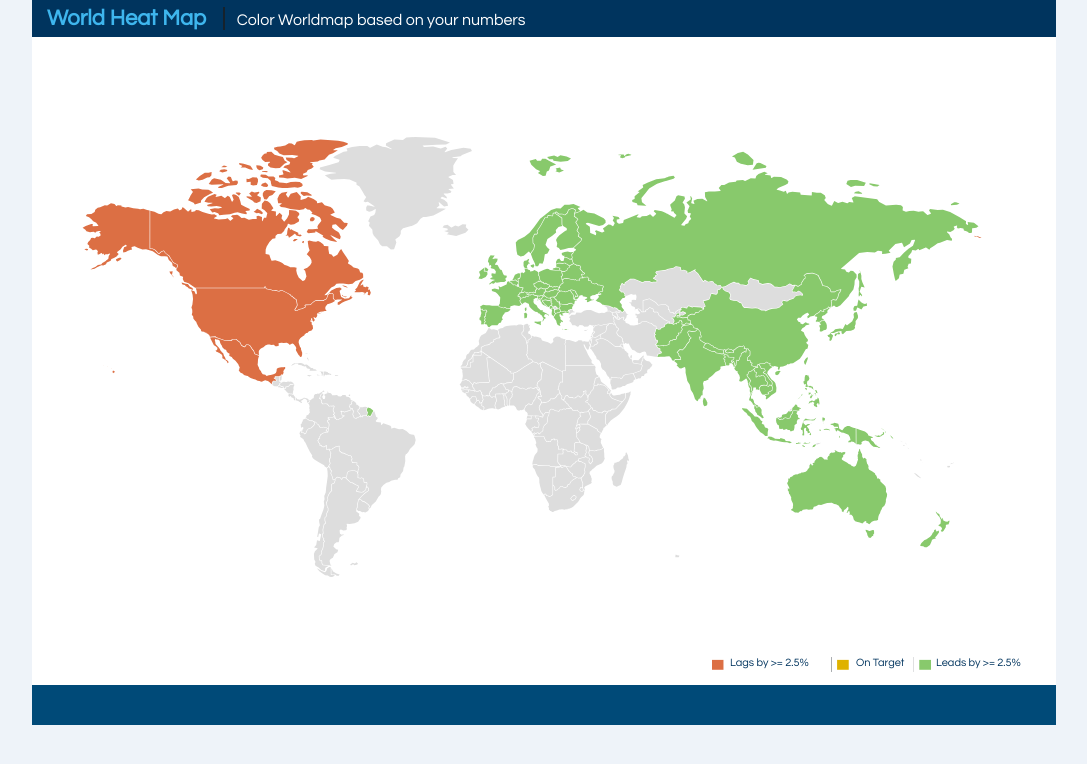
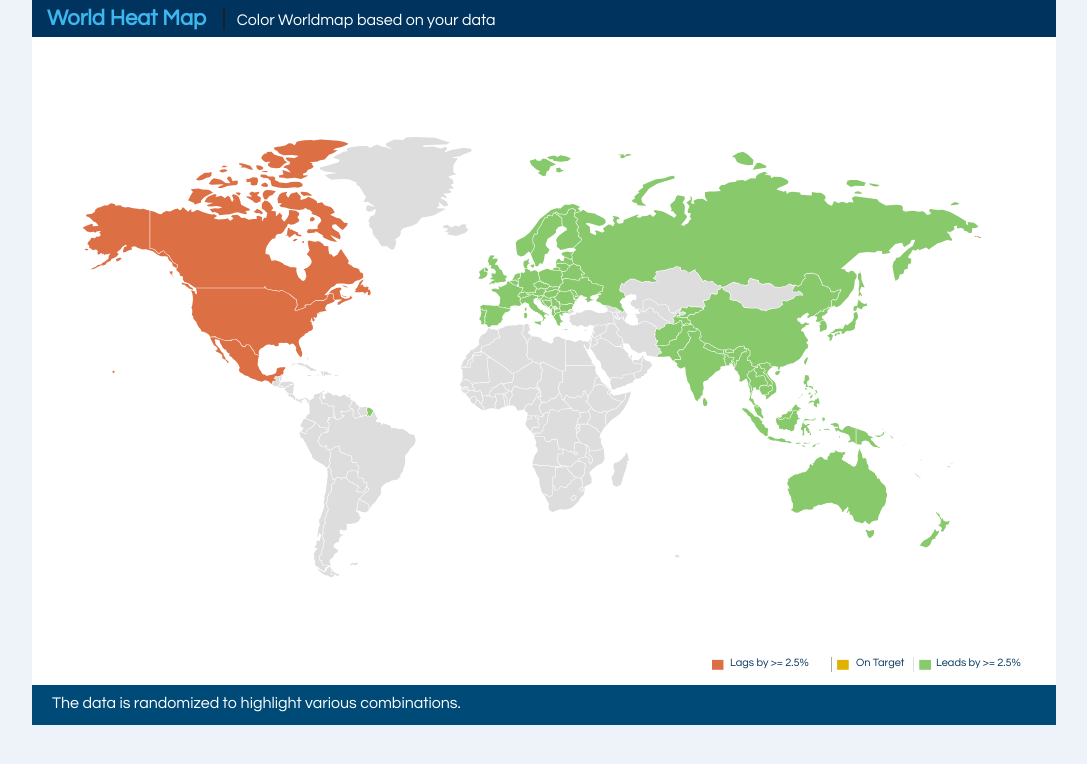
Before and after one commit to pinakinmistry/Viz, a plain HTML site: page WorldHeatmap/index.html in a window 1280 px wide. Shown: the whole page, without its empty margins (96-1183 px from the left). Drawn offline with Linux system fonts and the light colour scheme; files whose address does not match are found by name.

Commit message:
Adding description in footer of WorldHeatmap

```diff
--- a/WorldHeatmap/css/app.css
+++ b/WorldHeatmap/css/app.css
@@ -133,6 +133,5 @@ footer {
   height: 20px;
   padding: 10px 20px;
   color: #fff;
-  text-align: center;
   background: #004a78;
 }
--- a/WorldHeatmap/index.html
+++ b/WorldHeatmap/index.html
@@ -12,7 +12,7 @@
       <div class="content">
         <span class="appname">World Heat Map</span>
         <div class="dividerLine"></div>
-        <span class="appdesc">Color Worldmap based on your numbers</span>
+        <span class="appdesc">Color Worldmap based on your data</span>
       </div>
     </header>
     <div class="container">
@@ -30,6 +30,7 @@
       </div>
     </div>
     <footer>
+      The data is randomized to highlight various combinations.
     </footer>
   </div>
 
```
